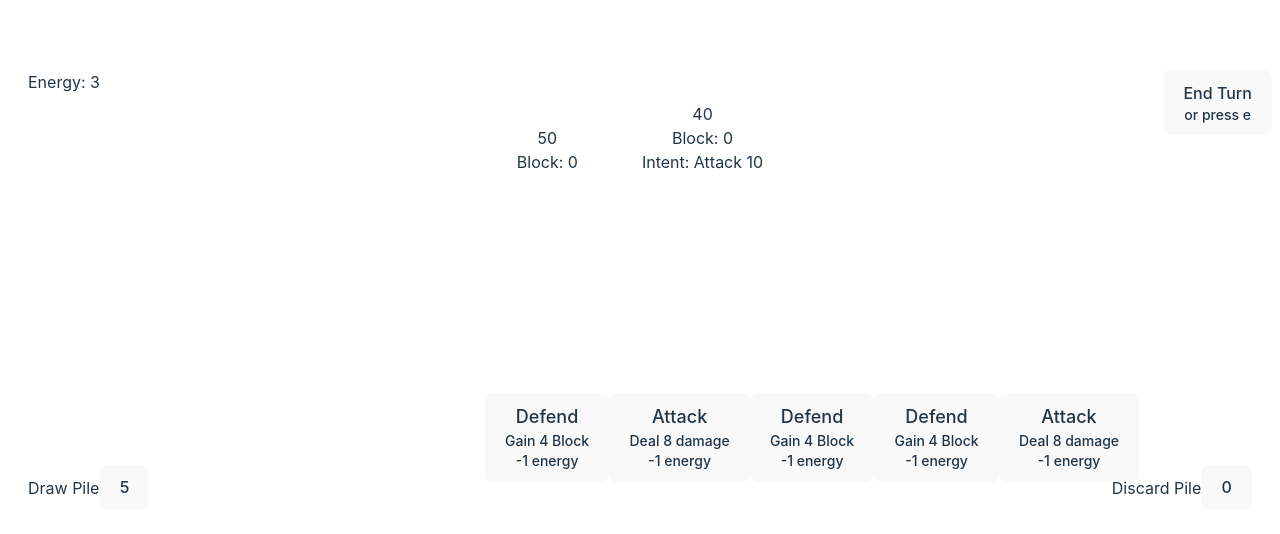
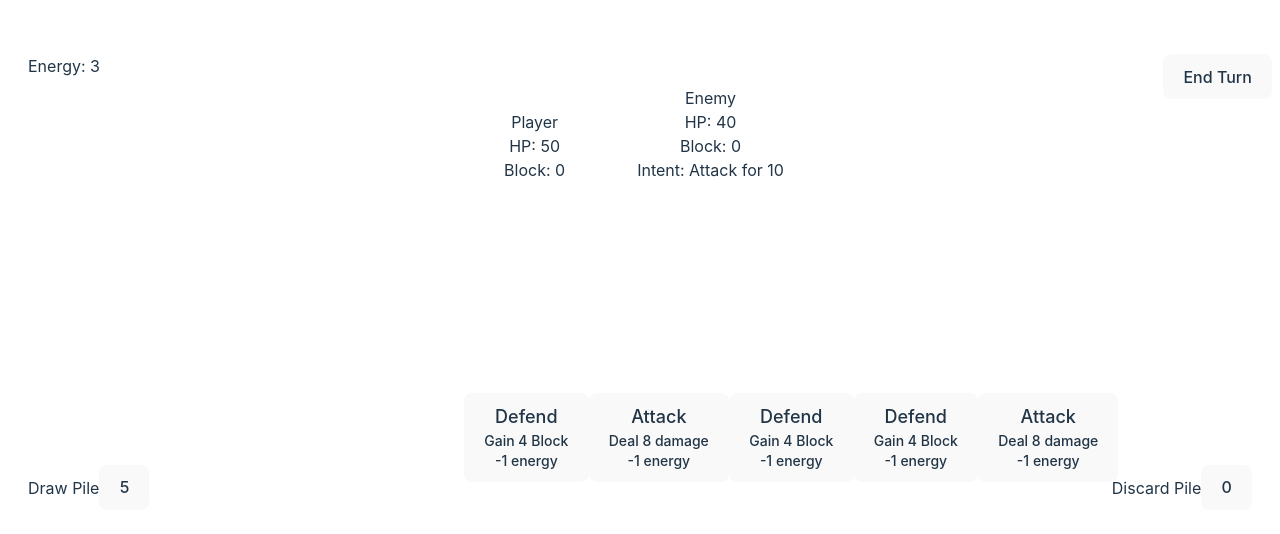
Before and after one commit to JonathanSchwob/vanquish, a React (Vite) app: page / in a window 1280 px wide. Shown: the part 262-796 px from the top of the page. Built offline with nearby package versions, Linux system fonts and the light colour scheme.

Commit message:
recursive loop bug

```diff
--- a/src/PlayBoard.tsx
+++ b/src/PlayBoard.tsx
@@ -124,9 +124,26 @@ const PlayBoard = () => {
     setHandCards(initialHand);
   }, []);
 
-  const handlePlay = (turn: boolean) => {
+  const endTurn = () => {
     if (playerHp <= 0) return console.error("player is dead");
-    if (turn) return console.error("still player turn"); // redundant source of truth with playerTurn
+    // discard hand
+    const newDiscardCards = [...discardCards];
+    console.log(handCards, "handCards");
+    console.log(newDiscardCards, "newDiscardCards BEFORE");
+    newDiscardCards.push(...handCards);
+    console.log(newDiscardCards, "newDiscardCards AFTER");
+    setHandCards([]);
+    setDiscardCards(newDiscardCards);
+    setPlayerTurn(false);
+  };
+
+  useEffect(() => {
+    if (playerTurn === false) handlePlay();
+  }, [playerTurn]);
+
+  const handlePlay = () => {
+    if (playerHp <= 0) return console.error("player is dead");
+    if (playerTurn) return console.error("still player turn");
     setTimeout(() => {
       const remainingBlock = playerBlock - enemyMoves[turnNumber];
       if (remainingBlock <= 0) {
@@ -135,7 +152,6 @@ const PlayBoard = () => {
       } else {
         setPlayerBlock(remainingBlock);
       }
-      dealHand();
       startTurn();
     }, 1000);
   };
@@ -144,17 +160,12 @@ const PlayBoard = () => {
     setPlayerTurn(true);
     setPlayerEnergy(3);
     setTurnNumber((turnNumber) => turnNumber + 1);
-  };
-
-  const endTurn = () => {
-    if (playerHp <= 0) return console.error("player is dead");
-    discardHand();
-    handlePlay(false);
+    dealHand();
   };
 
   const dealHand = () => {
     const newDeckCards = [...deckCards];
-    const newHand = [...handCards];
+    const newHand = [];
 
     // deal 5 cards
     for (let i = 0; i < 5; i++) {
@@ -172,15 +183,10 @@ const PlayBoard = () => {
   };
 
   const transferDiscardToDraw = () => {
-    const newDiscardDeck = shuffle([...discardCards]);
-    setDeckCards(newDiscardDeck);
-  };
-
-  const discardHand = () => {
-    const newDiscardDeck = [...discardCards];
-    newDiscardDeck.push(...handCards);
-    setHandCards([]);
-    setDiscardCards(newDiscardDeck);
+    if (discardCards.length === 0) return;
+    const newDeckCards = shuffle([...discardCards]);
+    setDiscardCards([]);
+    setDeckCards(newDeckCards);
   };
 
   const cardClick = (id: number) => {
--- a/src/components/EndTurn.tsx
+++ b/src/components/EndTurn.tsx
@@ -8,7 +8,7 @@ const EndTurn = ({ click, playerTurn }: EndTurnProps) => {
     return (
       <button onClick={() => click()} className="absolute right-2">
         End Turn
-        <span className="block text-sm">or press e</span>
+        {/* <span className="block text-sm">or press e</span> */}
       </button>
     );
   } else {
--- a/src/components/entities/Enemy.tsx
+++ b/src/components/entities/Enemy.tsx
@@ -7,9 +7,10 @@ type EnemyProps = {
 const Enemy = ({ hp, block, move }: EnemyProps) => {
   return (
     <div className="inline-block p-8">
-      <div>{hp}</div>
+      <div>Enemy</div>
+      <div>HP: {hp}</div>
       <div>Block: {block}</div>
-      <div>Intent: Attack {move}</div>
+      <div>Intent: Attack for {move}</div>
     </div>
   );
 };
--- a/src/components/entities/Player.tsx
+++ b/src/components/entities/Player.tsx
@@ -5,8 +5,9 @@ type PlayerProps = {
 
 const Player = ({ hp, block }: PlayerProps) => {
   return (
-    <div className="inline-block p-8">
-      <div>{hp}</div>
+    <div className="inline-block p-10">
+      <div>Player</div>
+      <div>HP: {hp}</div>
       <div>Block: {block}</div>
     </div>
   );
```
